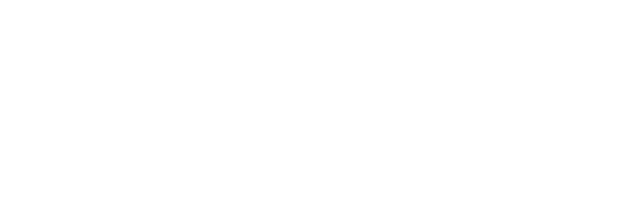
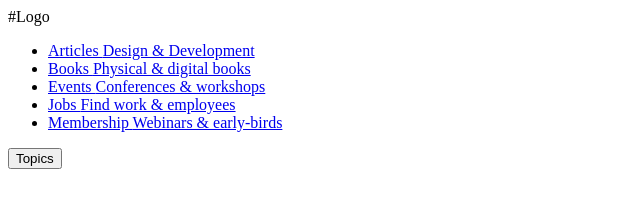
Before and after one commit to SantiagoGuerra/smashing-magazine, a website: page index.html in a window 1280 px wide. Shown: the whole page, without its empty margins (0-640 px from the left). Drawn offline with Linux system fonts and the light colour scheme.

Commit message:
nav bar html structure has been added

```diff
--- a/index.html
+++ b/index.html
@@ -8,5 +8,66 @@
 </head>
 <body>
 
+  <nav>
+
+    <div>
+      #Logo
+    </div>
+
+    <ul>
+      <li>
+        <a href="#">
+            <span>
+              Articles
+            </span>
+            <span>
+              Design & Development
+            </span>
+        </a>
+      </li>
+      <li>
+        <a href="#">
+            <span>
+              Books
+            </span>
+            <span>
+              Physical & digital books
+            </span>
+        </a>
+      </li>
+      <li>
+          <a href="#">
+              <span>
+                Events
+              </span>
+              <span>
+                Conferences & workshops
+              </span>
+          </a>
+        </li>      <li>
+            <a href="#">
+                <span>
+                  Jobs
+                </span>
+                <span>
+                  Find work & employees
+                </span>
+            </a>
+          </li>      <li>
+              <a href="#">
+                  <span>
+                    Membership
+                  </span>
+                  <span>
+                    Webinars & early-birds
+                  </span>
+              </a>
+            </li>
+    </ul>
+    <button>
+      Topics
+    </button>
+  </nav>
+
 </body>
 </html>
```
